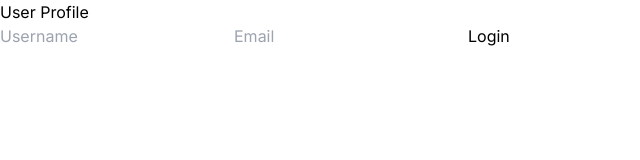
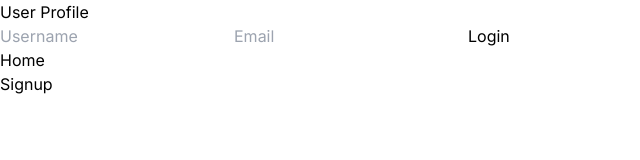
Before and after one commit to maylangomes/zone4ballers, a Next.js app in the folder frontend/: page /pages/login in a window 1280 px wide. Shown: the top 160 px of the page, without its empty margins (0-640 px from the left). Built offline with nearby package versions, Linux system fonts and the light colour scheme.

Commit message:
utilisation du localstorage pour stocker l'username et restructuration des fichiers donc des routes

```diff
--- a/frontend/src/app/components/fetchLogin/page.tsx
+++ b/frontend/src/app/components/fetchLogin/page.tsx
@@ -1,5 +1,3 @@
-'use client';
-
 import { useState } from 'react';
 
 interface LoginFormProps {
@@ -39,6 +37,7 @@ const LoginForm = ({ onLoginMessage, onError, setLoading }: LoginFormProps) => {
         return;
       }
 
+      localStorage.setItem('username', username);
       onLoginMessage(result.message);
     } catch (error) {
       onError('An error occurred while logging in.');
--- a/frontend/src/app/components/fetchSignup/page.tsx
+++ b/frontend/src/app/components/fetchSignup/page.tsx
@@ -1,5 +1,3 @@
-'use client';
-
 import { useState, FormEvent } from 'react';
 
 interface CreateAccountFormProps {
--- a/frontend/src/app/pages/login/page.tsx
+++ b/frontend/src/app/pages/login/page.tsx
@@ -2,11 +2,14 @@
 
 import { useState } from 'react';
 import LoginForm from '@/app/components/fetchLogin/page';
+import StorageUser from '@/app/components/storageUser/page';
+import { useRouter } from 'next/navigation';
 
 const UserProfile = () => {
   const [loading, setLoading] = useState(false);
   const [error, setError] = useState<string | null>(null);
   const [loginMessage, setLoginMessage] = useState<string | null>(null);
+  const router = useRouter();
 
   const handleLoginMessage = (message: string) => {
     setLoginMessage(message);
@@ -19,6 +22,7 @@ const UserProfile = () => {
   return (
     <div>
       <h2>User Profile</h2>
+      <StorageUser />
       <LoginForm
         onLoginMessage={handleLoginMessage}
         onError={handleError}
@@ -27,6 +31,13 @@ const UserProfile = () => {
       {loading && <p>Loading...</p>}
       {error && <p>Error: {error}</p>}
       {loginMessage && <p>{loginMessage}</p>}
+      <button type="button" onClick={() => router.push('/')}>
+        Home
+      </button>
+      <br />
+      <button type="button" onClick={() => router.push('/pages/signup')}>
+        Signup
+      </button>
     </div>
   );
 };
--- a/frontend/src/app/pages/signup/page.tsx
+++ b/frontend/src/app/pages/signup/page.tsx
@@ -24,7 +24,7 @@ export default function AddUser() {
         Home
       </button>
       <br />
-      <button type="button" onClick={() => router.push('/login')}>
+      <button type="button" onClick={() => router.push('/pages/login')}>
         Login
       </button>
     </div>
```
